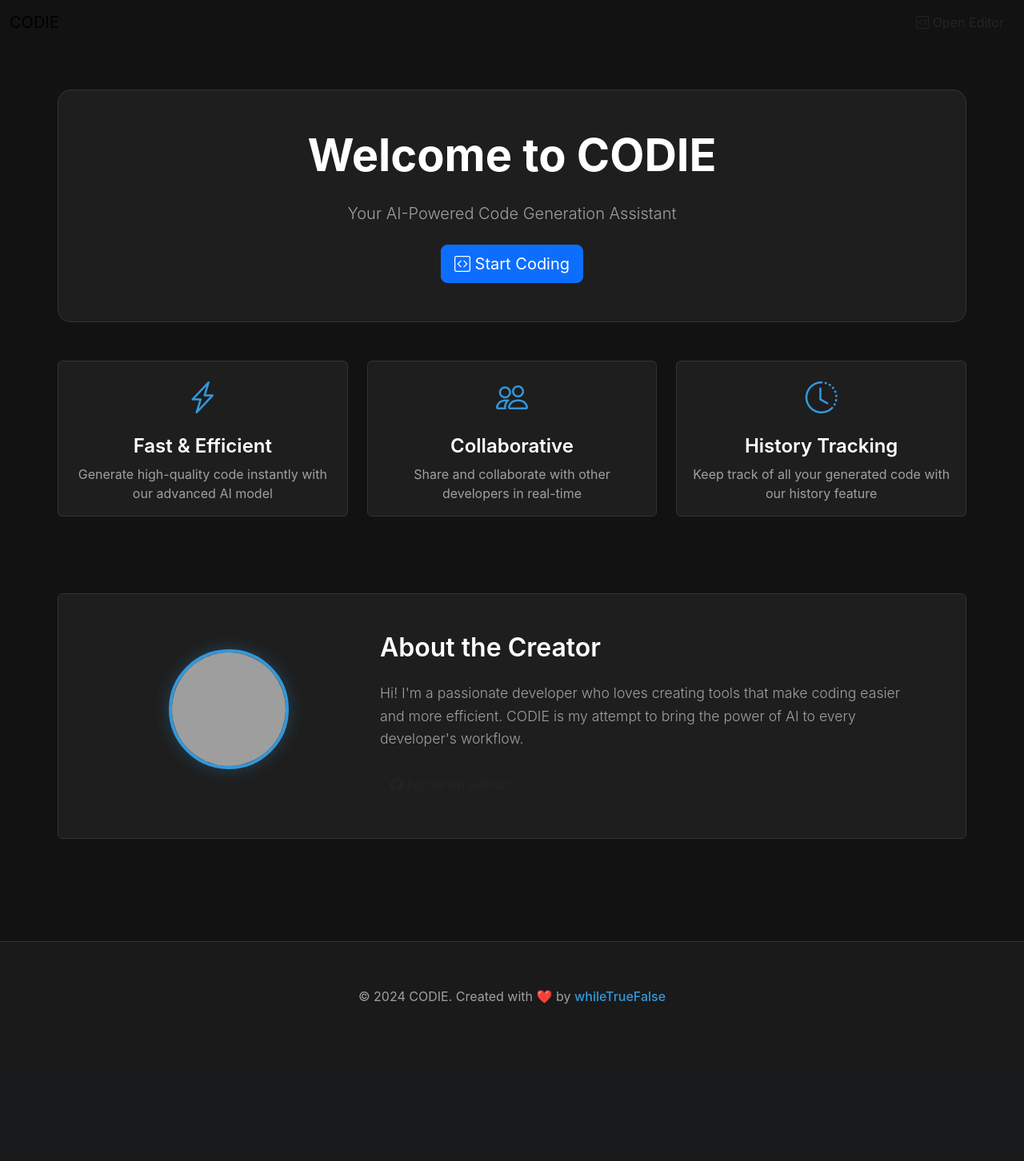
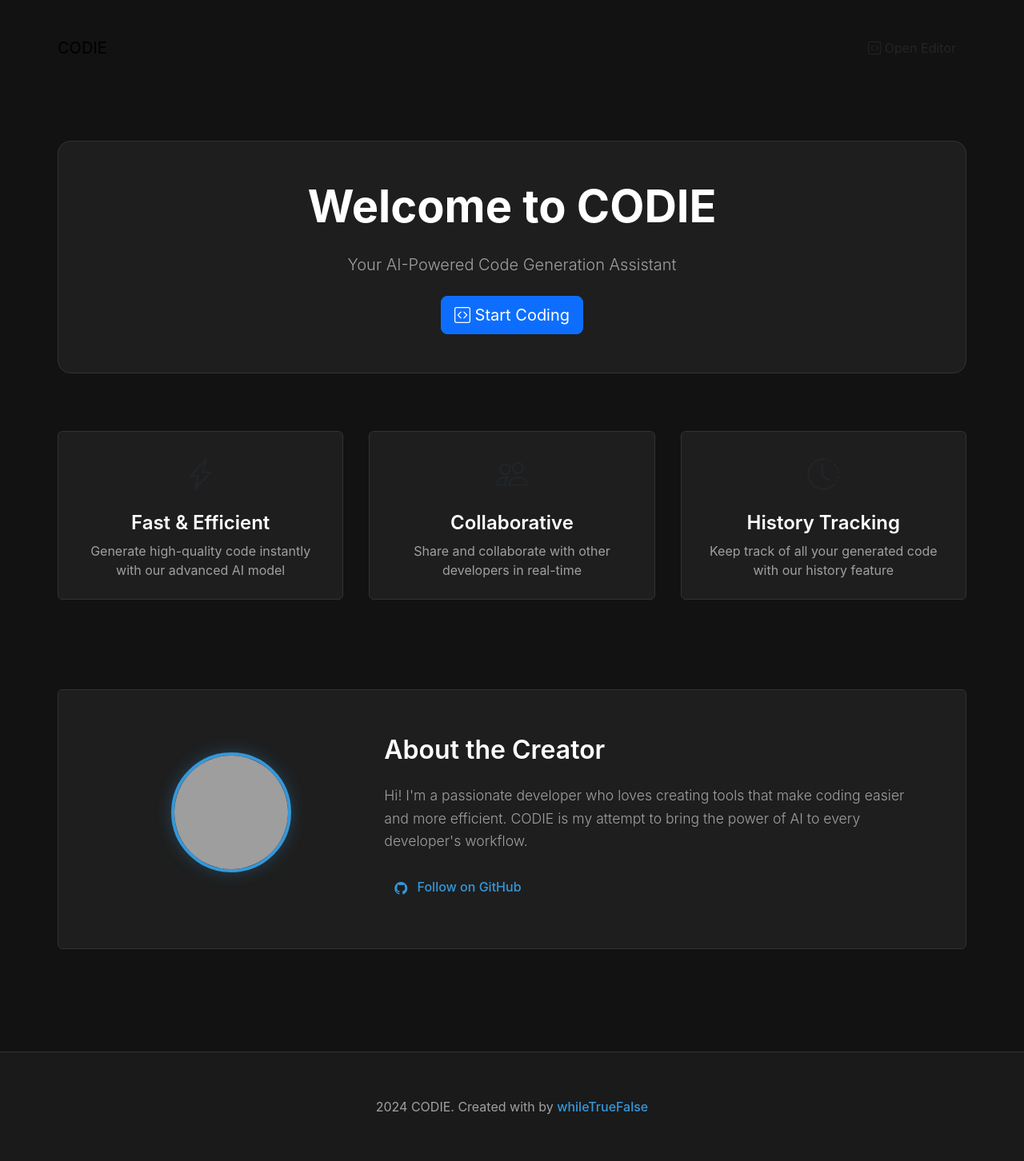
Before and after one commit to whileTrueFalse/CODIE, a Flask app: page / in a window 1280 px wide. Shown: the whole page at 80% size. Before the commit the page ends 1256 px from the top, so only its background shows below. Run offline with Flask 3, Linux system fonts and the light colour scheme; some libraries are stand-ins or nearby versions; grey boxes are pictures that could not be loaded.

Commit message:
some minor changes

```diff
--- a/app.py
+++ b/app.py
@@ -183,6 +183,16 @@ def generate_code_with_ai(prompt, language):
         logger.error(f"Error generating code with AI: {str(e)}")
         raise
 
+import pusher
+
+pusher_client = pusher.Pusher(
+    app_id=os.getenv('PUSHER_APP_ID'),
+    key=os.getenv('PUSHER_KEY'),
+    secret=os.getenv('PUSHER_SECRET'),
+    cluster=os.getenv('PUSHER_CLUSTER'),
+    ssl=True
+)
+
 app = Flask(__name__)
 app.config['SECRET_KEY'] = os.getenv('FLASK_SECRET_KEY', 'your-secret-key')
 socketio = SocketIO(app)
@@ -331,6 +341,20 @@ def view_shared_code(share_id):
         logger.error(f"Error viewing shared code: {str(e)}")
         return render_template('error.html', message='Error viewing shared code'), 500
 
+@app.route('/collaborate/<room_id>', methods=['POST'])
+def collaborate(room_id):
+    data = request.json
+    pusher_client.trigger(f'room-{room_id}', 'code-update', {
+        'code': data.get('code'),
+        'language': data.get('language'),
+        'cursor': data.get('cursor')
+    })
+    return jsonify({'status': 'success'})
+
+@app.route('/collaborate/join/<room_id>')
+def join_room(room_id):
+    return render_template('collaborate.html', room_id=room_id)
+
 @app.route('/collaborate', methods=['GET', 'POST'])
 def collaborate():
     if request.method == 'POST':
@@ -346,6 +370,13 @@ def collaborate():
 @app.route('/collaborate/<session_id>')
 def join_collaborate(session_id):
     return render_template('collaborate.html', session_id=session_id)
+
+@app.route('/pusher-config')
+def pusher_config():
+    return jsonify({
+        'key': os.getenv('PUSHER_KEY'),
+        'cluster': os.getenv('PUSHER_CLUSTER')
+    })
 
 @socketio.on('join_session')
 def handle_join_session(data):
--- a/requirements.txt
+++ b/requirements.txt
@@ -16,3 +16,4 @@ shortuuid==1.0.11
 eventlet==0.33.3
 flask-sse==1.0.0
 redis==5.0.1
+pusher==3.3.2
--- a/static/style.css
+++ b/static/style.css
@@ -21,9 +21,16 @@ body {
 }
 
 .container {
+    width: 100%;
     max-width: 1200px;
     margin: 0 auto;
-    padding: 2rem;
+    padding: 1rem;
+}
+
+@media (min-width: 768px) {
+    .container {
+        padding: 2rem;
+    }
 }
 
 /* Minimal Input Styling */
@@ -209,30 +241,51 @@ pre {
 .hero-section h1 {
     color: var(--text-color);
     font-weight: 700;
-    font-size: 3.5rem;
+    font-size: 2rem;
+    line-height: 1.2;
     margin-bottom: 1rem;
+}
+
+@media (min-width: 768px) {
+    .hero-section h1 {
+        font-size: 3.5rem;
+    }
 }
 
 .hero-section .lead {
     color: var(--text-muted);
-    font-size: 1.25rem;
+    font-size: 1.1rem;
+    line-height: 1.5;
     margin-bottom: 2rem;
+}
+
+@media (min-width: 768px) {
+    .hero-section .lead {
+        font-size: 1.25rem;
+    }
 }
 
 .feature-card {
     transition: transform 0.3s ease;
     border: 1px solid var(--border-color);
     background-color: var(--card-background);
+    margin-bottom: 1rem;
+    height: auto !important;
+}
+
+.feature-icon {
+    font-size: 2rem;
+}
+
+@media (min-width: 768px) {
+    .feature-icon {
+        font-size: 2.5rem;
+    }
 }
 
 .feature-card:hover {
     transform: translateY(-5px);
     border-color: var(--accent-color);
-}
-
-.feature-icon {
-    font-size: 2.5rem;
-    color: var(--accent-color);
 }
 
 .feature-card .card-title {
@@ -293,6 +360,35 @@ pre {
     text-decoration: underline;
 }
 
+/* GitHub Link Styling */
+a[href*="github.com"] {
+    color: var(--accent-color);
+    text-decoration: none;
+    transition: all 0.3s ease;
+    font-weight: 500;
+    position: relative;
+}
+
+a[href*="github.com"]:hover {
+    color: var(--hover-color);
+    text-decoration: none;
+}
+
+a[href*="github.com"] .bi-github {
+    margin-right: 0.5rem;
+    vertical-align: -0.125em;
+}
+
+/* Make footer GitHub link match the theme */
+.footer a[href*="github.com"] {
+    color: var(--accent-color);
+    font-weight: 500;
+}
+
+.footer a[href*="github.com"]:hover {
+    color: var(--hover-color);
+}
+
 /* Responsive Design */
 @media (max-width: 768px) {
     .container {
@@ -307,3 +403,45 @@ pre {
         flex-wrap: wrap;
     }
 }
+
+.row {
+    margin-left: -0.5rem;
+    margin-right: -0.5rem;
+}
+
+[class*="col-"] {
+    padding-left: 0.5rem;
+    padding-right: 0.5rem;
+}
+
+@media (min-width: 768px) {
+    .row {
+        margin-left: -1rem;
+        margin-right: -1rem;
+    }
+
+    [class*="col-"] {
+        padding-left: 1rem;
+        padding-right: 1rem;
+    }
+}
+
+.mt-5 {
+    margin-top: 2rem !important;
+}
+
+.py-5 {
+    padding-top: 2rem !important;
+    padding-bottom: 2rem !important;
+}
+
+@media (min-width: 768px) {
+    .mt-5 {
+        margin-top: 3rem !important;
+    }
+
+    .py-5 {
+        padding-top: 3rem !important;
+        padding-bottom: 3rem !important;
+    }
+}
--- a/templates/collaborate.html
+++ b/templates/collaborate.html
@@ -225,6 +225,7 @@
     <script src="https://cdnjs.cloudflare.com/ajax/libs/codemirror/5.65.2/mode/go/go.min.js"></script>
     <script src="https://cdnjs.cloudflare.com/ajax/libs/codemirror/5.65.2/mode/rust/rust.min.js"></script>
     <script src="https://cdnjs.cloudflare.com/ajax/libs/socket.io/4.0.1/socket.io.js"></script>
+    <script src="https://js.pusher.com/8.2.0/pusher.min.js"></script>
     <script src="{{ url_for('static', filename='collaborate.js') }}"></script>
 </body>
 </html>
--- a/templates/home.html
+++ b/templates/home.html
@@ -12,47 +12,47 @@
 </head>
 <body>
     <nav class="navbar navbar-expand-lg mb-4">
-        <div class="container-fluid">
+        <div class="container">
             <span class="navbar-brand">CODIE</span>
-            <div class="d-flex">
-                <a href="/editor" class="btn btn-outline ms-2">
-                    <i class="bi bi-code-square"></i> Open Editor
+            <div class="ms-auto">
+                <a href="/editor" class="btn btn-outline">
+                    <i class="bi bi-code-square"></i> <span class="d-none d-sm-inline">Open Editor</span>
                 </a>
             </div>
         </div>
     </nav>
 
     <div class="container">
-        <div class="hero-section text-center py-5">
-            <h1 class="display-4 mb-4">Welcome to CODIE</h1>
+        <div class="hero-section text-center py-4 py-md-5">
+            <h1 class="display-4 mb-3 mb-md-4">Welcome to CODIE</h1>
             <p class="lead mb-4">Your AI-Powered Code Generation Assistant</p>
             <a href="/editor" class="btn btn-primary btn-lg">
                 <i class="bi bi-code-square"></i> Start Coding
             </a>
         </div>
 
-        <div class="row mt-5">
-            <div class="col-md-4">
+        <div class="row g-3 g-md-4 mt-4 mt-md-5">
+            <div class="col-12 col-md-4">
                 <div class="feature-card card h-100">
-                    <div class="card-body text-center">
+                    <div class="card-body text-center p-3 p-md-4">
                         <i class="bi bi-lightning-charge feature-icon"></i>
                         <h3 class="card-title mt-3">Fast & Efficient</h3>
                         <p class="card-text">Generate high-quality code instantly with our advanced AI model</p>
                     </div>
                 </div>
             </div>
-            <div class="col-md-4">
+            <div class="col-12 col-md-4">
                 <div class="feature-card card h-100">
-                    <div class="card-body text-center">
+                    <div class="card-body text-center p-3 p-md-4">
                         <i class="bi bi-people feature-icon"></i>
                         <h3 class="card-title mt-3">Collaborative</h3>
                         <p class="card-text">Share and collaborate with other developers in real-time</p>
                     </div>
                 </div>
             </div>
-            <div class="col-md-4">
+            <div class="col-12 col-md-4">
                 <div class="feature-card card h-100">
-                    <div class="card-body text-center">
+                    <div class="card-body text-center p-3 p-md-4">
                         <i class="bi bi-clock-history feature-icon"></i>
                         <h3 class="card-title mt-3">History Tracking</h3>
                         <p class="card-text">Keep track of all your generated code with our history feature</p>
@@ -61,17 +61,17 @@
             </div>
         </div>
 
-        <div class="creator-section mt-5 py-5">
+        <div class="creator-section mt-4 mt-md-5 py-4 py-md-5">
             <div class="card">
-                <div class="card-body">
+                <div class="card-body p-3 p-md-4">
                     <div class="row align-items-center">
-                        <div class="col-md-4 text-center">
-                            <img src="https://avatars.githubusercontent.com/whileTrueFalse" alt="Creator" class="creator-avatar rounded-circle mb-3" style="width: 150px; height: 150px; object-fit: cover;">
+                        <div class="col-12 col-md-4 text-center mb-4 mb-md-0">
+                            <img src="https://avatars.githubusercontent.com/whileTrueFalse" alt="Creator" class="creator-avatar rounded-circle">
                         </div>
-                        <div class="col-md-8">
-                            <h2 class="mb-4">About the Creator</h2>
+                        <div class="col-12 col-md-8">
+                            <h2 class="mb-3 mb-md-4">About the Creator</h2>
                             <p class="lead">Hi! I'm a passionate developer who loves creating tools that make coding easier and more efficient. CODIE is my attempt to bring the power of AI to every developer's workflow.</p>
-                            <div class="mt-4">
+                            <div class="mt-3 mt-md-4">
                                 <a href="https://github.com/whileTrueFalse" target="_blank" class="btn btn-outline">
                                     <i class="bi bi-github"></i> Follow on GitHub
                                 </a>
@@ -83,9 +83,9 @@
         </div>
     </div>
 
-    <footer class="footer mt-5 py-4">
+    <footer class="footer mt-4 mt-md-5 py-3 py-md-4">
         <div class="container text-center">
-            <p>© 2024 CODIE. Created with ❤️ by <a href="https://github.com/whileTrueFalse" target="_blank">whileTrueFalse</a></p>
+            <p class="mb-0"> 2024 CODIE. Created with by <a href="https://github.com/whileTrueFalse" target="_blank">whileTrueFalse</a></p>
         </div>
     </footer>
 
```
Also changed, not shown: other parts of static/style.css (+46 -7 lines), static/collaborate.js (+106 -162 lines).
